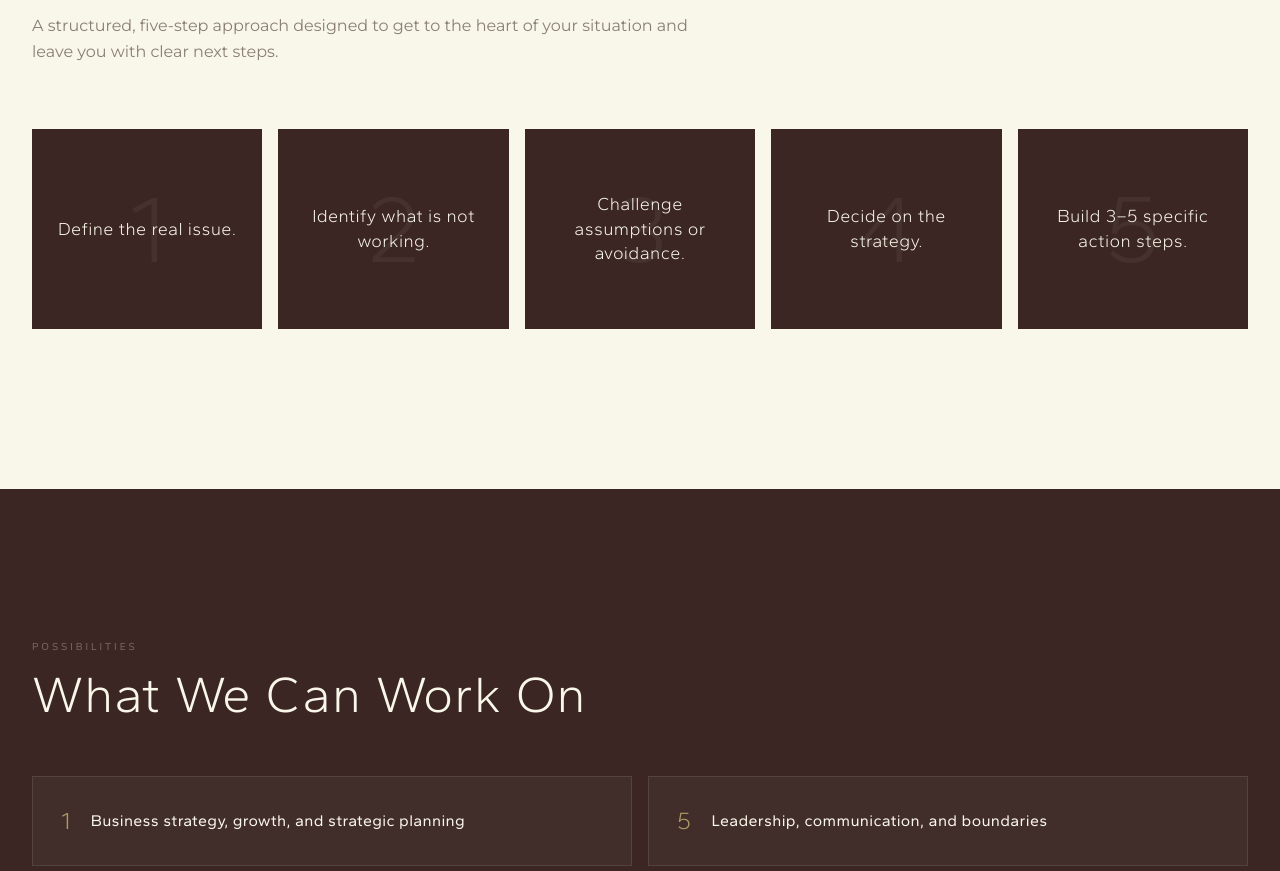
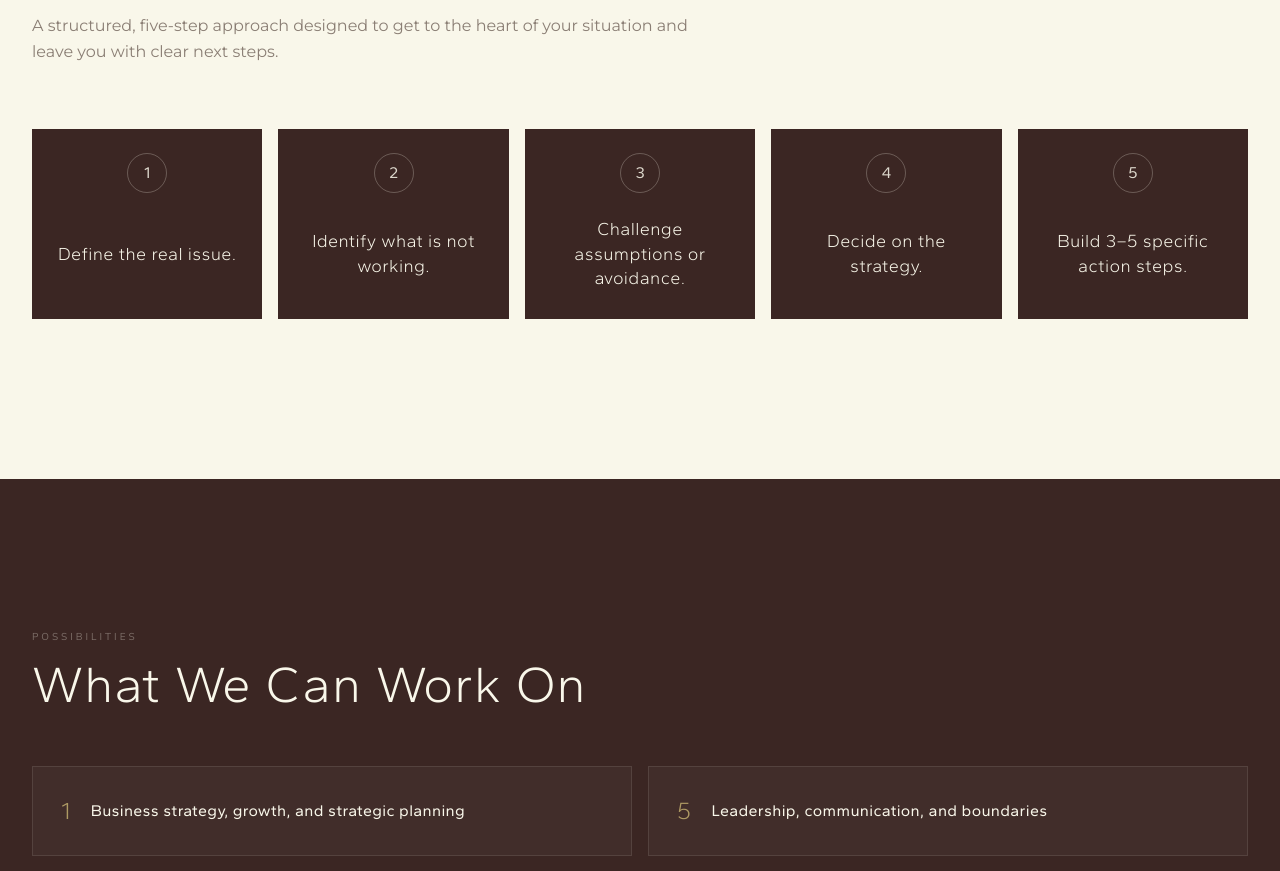
Before and after one commit to SharonSoul/Pujawatch, a Next.js app: page / in a window 1280 px wide. Shown: the part 1850-2721 px from the top of the page. Built offline with nearby package versions, Linux system fonts and the light colour scheme.

Commit message:
section update

```diff
--- a/src/components/LandingPage.tsx
+++ b/src/components/LandingPage.tsx
@@ -49,7 +49,7 @@ function RevealStage({ scrollYProgress }: StageProps) {
           </p>
           <p className="font-body text-sm sm:text-base leading-relaxed text-cream/80">
             You&rsquo;ll leave with greater clarity, honest feedback, and three
-            to five actionable next steps you can begin implementing
+            to five next steps you can begin implementing
             immediately.
           </p>
         </div>
@@ -102,14 +102,16 @@ function ProcessSection() {
               whileInView={{ opacity: 1, y: 0 }}
               viewport={{ once: true }}
               transition={{ duration: 0.5, delay: i * 0.08, ease: [0.16, 1, 0.3, 1] }}
-              className="group relative flex flex-col items-center justify-center text-center bg-espresso p-6 sm:p-7 lg:p-5 xl:p-6 min-h-[170px] sm:min-h-[200px] transition-all duration-300 hover:bg-[#32201d]"
+              className="group relative flex flex-col items-center justify-start text-center bg-espresso p-5 sm:p-6 lg:p-5 pt-6 sm:pt-7 lg:pt-6 min-h-[170px] sm:min-h-[190px] transition-all duration-300 hover:bg-[#32201d]"
             >
-              {/* Centered Large watermark number in background */}
-              <span className="absolute inset-0 flex items-center justify-center font-display text-7xl lg:text-8xl font-light text-cream/[0.05] select-none pointer-events-none">
-                {step.num}
-              </span>
+              {/* Circled number at the top of the box — larger, closer to top */}
+              <div className="mb-3 sm:mb-4 flex h-9 w-9 sm:h-10 sm:w-10 items-center justify-center rounded-full border border-cream/25">
+                <span className="font-display text-sm sm:text-base font-normal text-cream/85">
+                  {step.num}
+                </span>
+              </div>
 
-              <h3 className="relative z-10 font-display text-base sm:text-lg font-light leading-snug tracking-[0.02em] text-cream xl:text-lg">
+              <h3 className="font-display text-base sm:text-lg font-light leading-snug tracking-[0.02em] text-cream xl:text-lg mt-auto mb-auto">
                 {step.title}
               </h3>
             </motion.div>
```
